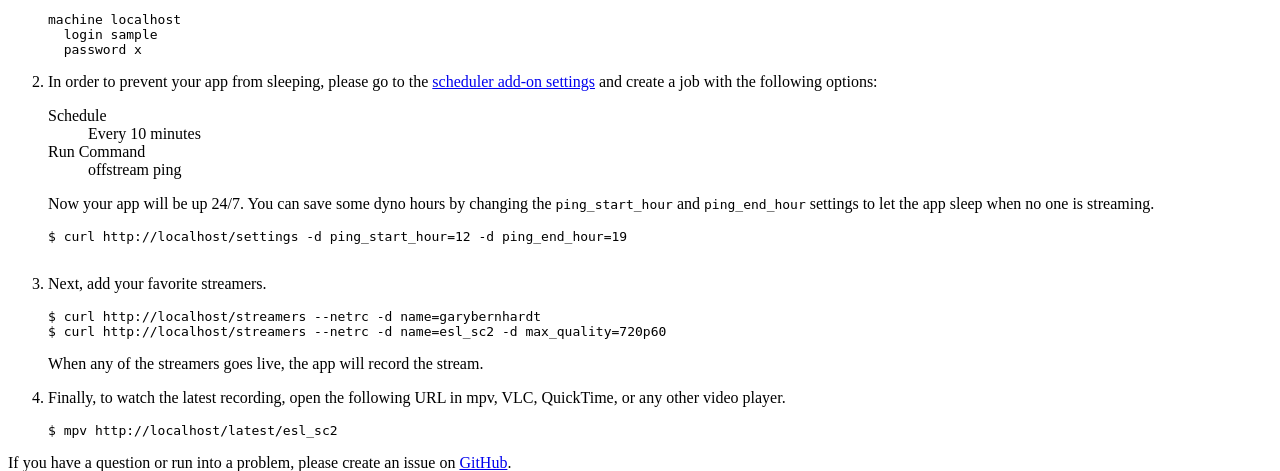
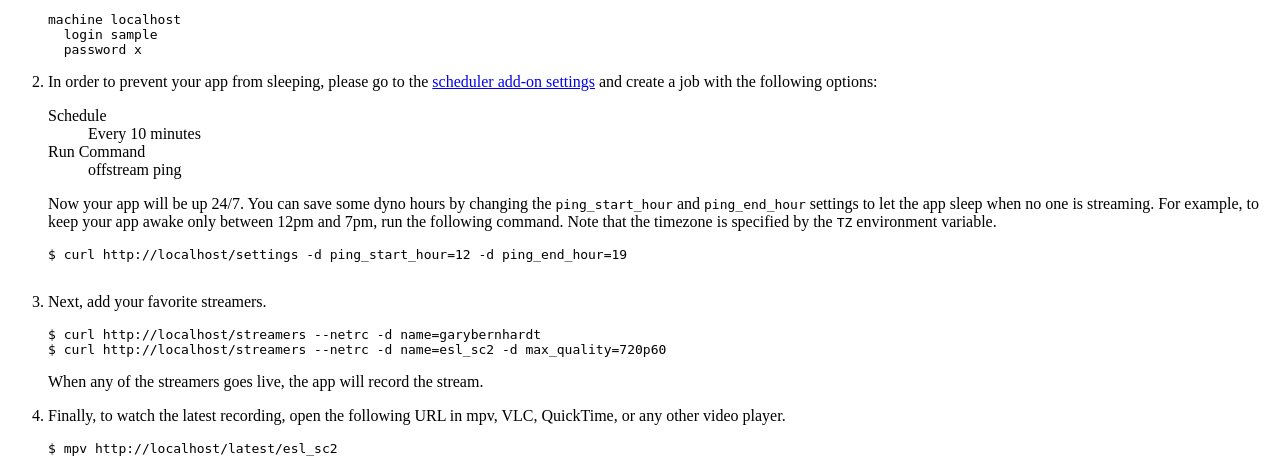
Before and after one commit to soylent/offstream, a Flask app: template src/offstream/templates/welcome.html in a window 1280 px wide. Shown: the part 210-681 px from the top of the page. Run offline with Flask 3, Linux system fonts and the light colour scheme; the template is opened without the code that fills it: most values are stand-ins (such as "Sample title", 1, 10 or a date in 2020).

Commit message:
Clean up

```diff
--- a/src/offstream/app.py
+++ b/src/offstream/app.py
@@ -14,11 +14,6 @@ from offstream.cli import main
 app = Flask("offstream", static_url_path="/")
 app.config["JSONIFY_PRETTYPRINT_REGULAR"] = True
 app.cli.add_command(main)
-
-# TODO: Tests - test the recorder package
-# - no internet connection before
-# - no internet connection while recording
-# TODO: Streams don't open on iOS
 
 
 @app.get("/")
@@ -89,7 +84,6 @@ def update_settings() -> ResponseReturnValue:
         }
 
 
-# TODO: Make limit a query param
 @app.get("/rss")
 def rss(limit: int = 20) -> ResponseReturnValue:
     with db.Session() as session:
--- a/src/offstream/cli.py
+++ b/src/offstream/cli.py
@@ -1,8 +1,7 @@
 import signal
-import time
 from datetime import datetime
 from threading import Thread
-from typing import Any, Callable, Optional
+from typing import Any, Callable
 from urllib.request import Request, urlopen
 from wsgiref.simple_server import make_server
 
--- a/src/offstream/streaming/recorder.py
+++ b/src/offstream/streaming/recorder.py
@@ -237,8 +237,6 @@ class _Worker:
 
     def _upload_segments(self, segments: list[_Segment]) -> str:
         files = [self._workdir_path / segment.file for segment in segments]
-        # TODO: This and the next add can raise ipfshttpclient.exceptions.ConnectionError: ConnectionError: [Errno 32] Broken pipe
-        # TODO: This and the next add can raise ipfshttpclient.exceptions.StatusError: HTTPError : 429 Client Error: Too Many Requests for url: https://ipfs.infura.io:5001/api/v0/add?stream- channels=true&trickle=False&only-hash=False&wrap-with-directory=False&pin=True&raw-leaves=False&nocopy=False&cid-version=1
         ipfs_files = self._ipfs.add(
             *files, trickle=True, wrap_with_directory=True, cid_version=1
         )
--- a/src/offstream/templates/welcome.html
+++ b/src/offstream/templates/welcome.html
@@ -41,16 +41,18 @@ machine {{ request.host }}
         </dl>
         <p>
           Now your app will be up 24/7. You can save some dyno hours by changing
-          the
-          <code>ping_start_hour</code> and <code>ping_end_hour</code> settings
-          to let the app sleep when no one is streaming.
+          the <code>ping_start_hour</code> and
+          <code>ping_end_hour</code> settings to let the app sleep when no one
+          is streaming. For example, to keep your app awake only between 12pm
+          and 7pm, run the following command. Note that the timezone is
+          specified by the <code>TZ</code>
+          environment variable.
         </p>
         <pre>
 $ curl {{ url_for("update_settings", _external=True) }} -d ping_start_hour=12 -d ping_end_hour=19
           </pre
         >
       </li>
-
       {%- endif %}
       <li>
         <p>Next, add your favorite streamers.</p>
```
Also changed, not shown: README.md.
